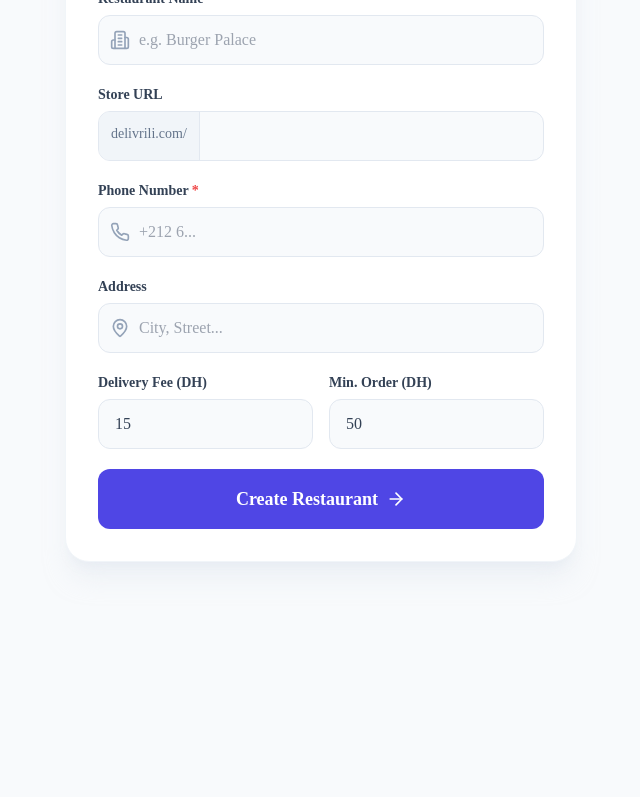
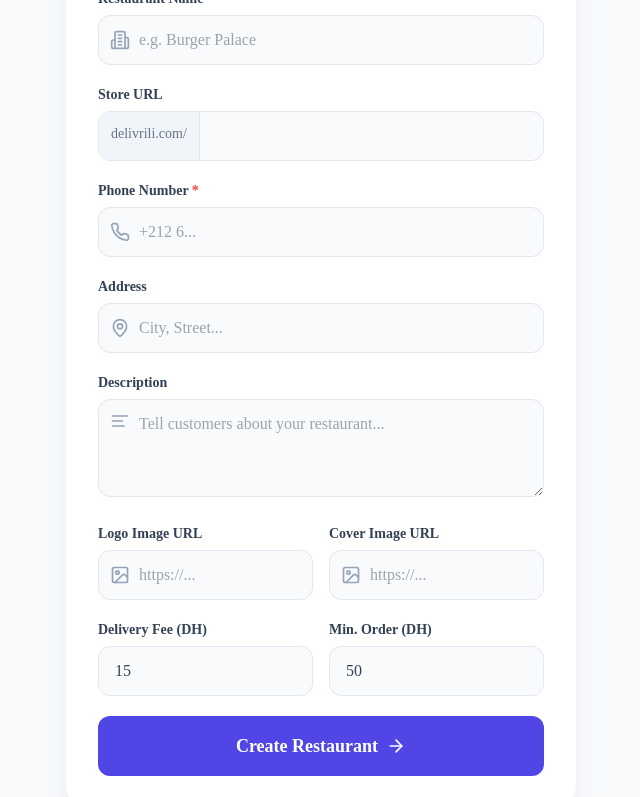
Before and after one commit to zeriouil/DelivriLi, a Next.js app: page /signup in a window 1280 px wide. Shown: the part 360-1157 px from the top of the page, without its empty margins (319-959 px from the left). Before the commit the page ends 970 px from the top, so only its background shows below. Built offline with nearby package versions, Linux system fonts and the light colour scheme; no server answers.

Commit message:
Add real-time customer map tracking using courier GPS position

```diff
--- a/src/app/[restaurantSlug]/page.tsx
+++ b/src/app/[restaurantSlug]/page.tsx
@@ -135,12 +135,20 @@ export default function CustomerMenuPage({ params }: { params: { restaurantSlug:
   return (
     <div className="min-h-screen bg-slate-50 text-slate-900 pb-28 font-[Outfit]">
       {/* ── Hero Header ─────────────────────────────── */}
-      <header className="relative overflow-hidden bg-gradient-to-br from-emerald-700 via-emerald-600 to-teal-500 text-white pt-10 pb-8 px-4 rounded-b-[2rem] shadow-xl">
-        {/* Animated blobs */}
-        <div className="pointer-events-none absolute inset-0 overflow-hidden">
-          <div className="animate-blob absolute -top-10 -right-10 w-52 h-52 rounded-full bg-teal-400/30 blur-3xl" />
-          <div className="animate-blob absolute bottom-0 -left-12 w-44 h-44 rounded-full bg-emerald-900/40 blur-2xl" style={{ animationDelay: '-3s' }} />
-        </div>
+      <header
+        className="relative overflow-hidden bg-gradient-to-br from-emerald-700 via-emerald-600 to-teal-500 text-white pt-10 pb-8 px-4 rounded-b-[2rem] shadow-xl"
+        style={restaurant.cover_image_url ? { backgroundImage: `url(${restaurant.cover_image_url})`, backgroundSize: 'cover', backgroundPosition: 'center' } : {}}
+      >
+        {/* Dark Overlay for readability when using image */}
+        {restaurant.cover_image_url && <div className="absolute inset-0 bg-black/50 z-0"></div>}
+
+        {/* Animated blobs (hide if using image) */}
+        {!restaurant.cover_image_url && (
+          <div className="pointer-events-none absolute inset-0 overflow-hidden">
+            <div className="animate-blob absolute -top-10 -right-10 w-52 h-52 rounded-full bg-teal-400/30 blur-3xl" />
+            <div className="animate-blob absolute bottom-0 -left-12 w-44 h-44 rounded-full bg-emerald-900/40 blur-2xl" style={{ animationDelay: '-3s' }} />
+          </div>
+        )}
 
         <div className="relative z-10 max-w-md mx-auto">
           {/* Logo + Info */}
@@ -154,7 +162,12 @@ export default function CustomerMenuPage({ params }: { params: { restaurantSlug:
             )}
             <div className="flex-1 min-w-0">
               <h1 className="text-2xl font-black tracking-tight truncate">{restaurant.name}</h1>
-              <p className="text-emerald-100 text-xs flex items-center gap-1 mt-0.5">
+              {restaurant.description && (
+                <p className="text-emerald-50 text-sm mt-1 line-clamp-2 leading-tight">
+                  {restaurant.description}
+                </p>
+              )}
+              <p className="text-emerald-100/80 text-xs flex items-center gap-1 mt-1.5">
                 <MapPin className="w-3.5 h-3.5 flex-shrink-0" />
                 <span className="truncate">{restaurant.address || 'Casablanca, Morocco'}</span>
               </p>
--- a/src/app/page.tsx
+++ b/src/app/page.tsx
@@ -109,9 +109,9 @@ export default function MarketplacePage() {
               >
                 {/* Image Placeholder */}
                 <div className="w-full h-48 bg-slate-100 relative overflow-hidden">
-                  {restaurant.logo_url ? (
+                  {restaurant.cover_image_url || restaurant.logo_url ? (
                     <img
-                      src={restaurant.logo_url}
+                      src={restaurant.cover_image_url || restaurant.logo_url}
                       alt={restaurant.name}
                       className="w-full h-full object-cover group-hover:scale-105 transition-transform duration-500"
                     />
@@ -143,6 +143,12 @@ export default function MarketplacePage() {
                       <span className="text-xs font-bold text-slate-700">4.8</span>
                     </div>
                   </div>
+
+                  {restaurant.description && (
+                    <p className="text-slate-500 text-sm line-clamp-2 mb-3 leading-relaxed">
+                      {restaurant.description}
+                    </p>
+                  )}
 
                   <p className="text-slate-500 text-sm flex items-center gap-1.5 mb-4 line-clamp-1">
                     <MapPin className="w-4 h-4" />
--- a/src/app/signup/page.tsx
+++ b/src/app/signup/page.tsx
@@ -3,7 +3,7 @@
 import { useState } from "react";
 import { useRouter } from "next/navigation";
 import { supabase } from "@/lib/supabase";
-import { Store, ArrowRight, Loader2, MapPin, Phone, Building2 } from "lucide-react";
+import { Store, ArrowRight, Loader2, MapPin, Phone, Building2, Image as ImageIcon, AlignLeft } from "lucide-react";
 import Link from "next/link";
 
 export default function SignupPage() {
@@ -16,6 +16,9 @@ export default function SignupPage() {
     slug: "",
     phone_number: "",
     address: "",
+    description: "",
+    logo_url: "",
+    cover_image_url: "",
     delivery_fee: "15",
     min_order_amount: "50",
   });
@@ -62,6 +65,9 @@ export default function SignupPage() {
         id: restaurantId,
         slug: formData.slug,
         name: formData.name,
+        description: formData.description,
+        logo_url: formData.logo_url,
+        cover_image_url: formData.cover_image_url,
         phone_number: formData.phone_number,
         address: formData.address,
         currency_code: "MAD",
@@ -173,6 +179,49 @@ export default function SignupPage() {
                 </div>
               </div>
 
+              <div>
+                <label className="block text-sm font-bold text-slate-700 mb-1.5">Description</label>
+                <div className="relative">
+                  <AlignLeft className="w-5 h-5 text-slate-400 absolute left-3 top-3" />
+                  <textarea
+                    rows={3}
+                    value={formData.description}
+                    onChange={(e) => setFormData({ ...formData, description: e.target.value })}
+                    className="w-full pl-10 pr-4 py-3 bg-slate-50 border border-slate-200 rounded-xl focus:outline-none focus:ring-2 focus:ring-indigo-600/20 focus:border-indigo-600 transition-all font-medium text-slate-700"
+                    placeholder="Tell customers about your restaurant..."
+                  />
+                </div>
+              </div>
+
+              <div className="grid grid-cols-1 md:grid-cols-2 gap-4">
+                <div>
+                  <label className="block text-sm font-bold text-slate-700 mb-1.5">Logo Image URL</label>
+                  <div className="relative">
+                    <ImageIcon className="w-5 h-5 text-slate-400 absolute left-3 top-1/2 -translate-y-1/2" />
+                    <input
+                      type="url"
+                      value={formData.logo_url}
+                      onChange={(e) => setFormData({ ...formData, logo_url: e.target.value })}
+                      className="w-full pl-10 pr-4 py-3 bg-slate-50 border border-slate-200 rounded-xl focus:outline-none focus:ring-2 focus:ring-indigo-600/20 focus:border-indigo-600 transition-all font-medium text-slate-700"
+                      placeholder="https://..."
+                    />
+                  </div>
+                </div>
+                <div>
+                  <label className="block text-sm font-bold text-slate-700 mb-1.5">Cover Image URL</label>
+                  <div className="relative">
+                    <ImageIcon className="w-5 h-5 text-slate-400 absolute left-3 top-1/2 -translate-y-1/2" />
+                    <input
+                      type="url"
+                      value={formData.cover_image_url}
+                      onChange={(e) => setFormData({ ...formData, cover_image_url: e.target.value })}
+                      className="w-full pl-10 pr-4 py-3 bg-slate-50 border border-slate-200 rounded-xl focus:outline-none focus:ring-2 focus:ring-indigo-600/20 focus:border-indigo-600 transition-all font-medium text-slate-700"
+                      placeholder="https://..."
+                    />
+                  </div>
+                </div>
+              </div>
+
               <div className="grid grid-cols-2 gap-4">
                 <div>
                   <label className="block text-sm font-bold text-slate-700 mb-1.5">Delivery Fee (DH)</label>
--- a/src/types/index.ts
+++ b/src/types/index.ts
@@ -2,7 +2,9 @@ export interface Restaurant {
   id: string;
   slug: string;
   name: string;
+  description?: string;
   logo_url?: string;
+  cover_image_url?: string;
   phone_number: string; // e.g. "212612345678"
   currency_code: string; // 'MAD'
   currency_symbol: string; // 'DH'
```
Also changed, not shown: 1 other file (tests, documents, lock files or other folders).
